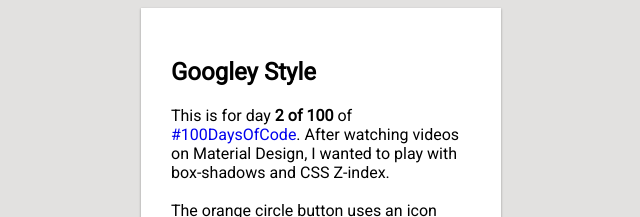
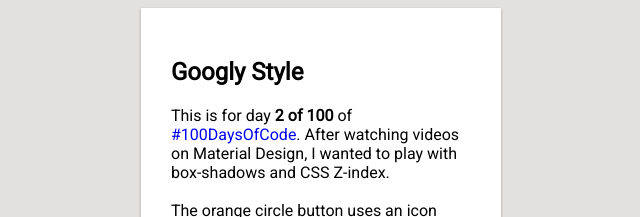
Before and after one commit to castlemaninc/googly, a plain HTML site: page index.html in a window 1280 px wide. Shown: the top 217 px of the page, 319-959 px from the left. Drawn offline with Linux system fonts and the light colour scheme.

Commit message:
filling out readme file

```diff
--- a/index.html
+++ b/index.html
@@ -1,13 +1,13 @@
 <!DOCTYPE html>
 <html>
 <head>
-	<title>Googley Style</title>
+	<title>Googly Style</title>
 	<link rel="stylesheet" type="text/css" href="css/style.css">
 	<link href="https://fonts.googleapis.com/css?family=Roboto" rel="stylesheet">
 </head>
 <body>
 	<div class="wrap">
-		<h2>Googley Style</h2>
+		<h2>Googly Style</h2>
 		<p>This is for day <strong>2 of 100</strong> of <a href="http://www.100daysofcode.com/" target="_blank">#100DaysOfCode</a>. After watching videos on Material Design, I wanted to play with box-shadows and CSS Z-index. <br><br>The orange circle button uses an icon from <a href="https://fontawesome.com/" target="_blank">Font Awesome</a>.</p>
 		<div class="box-1">z-index 1</div>
 		<div class="box-2">z-index 2</div>
```
Also changed, not shown: 1 other file.
